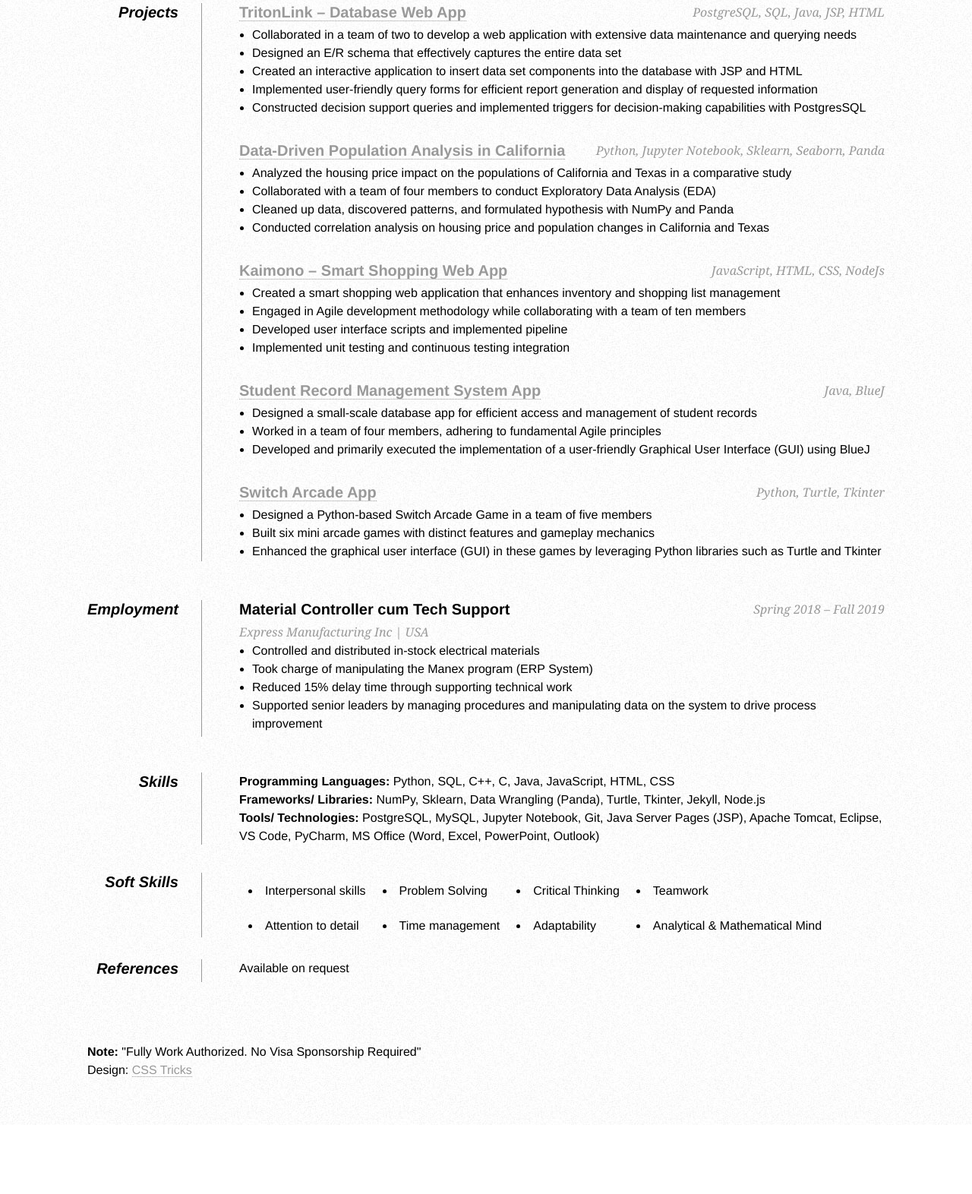
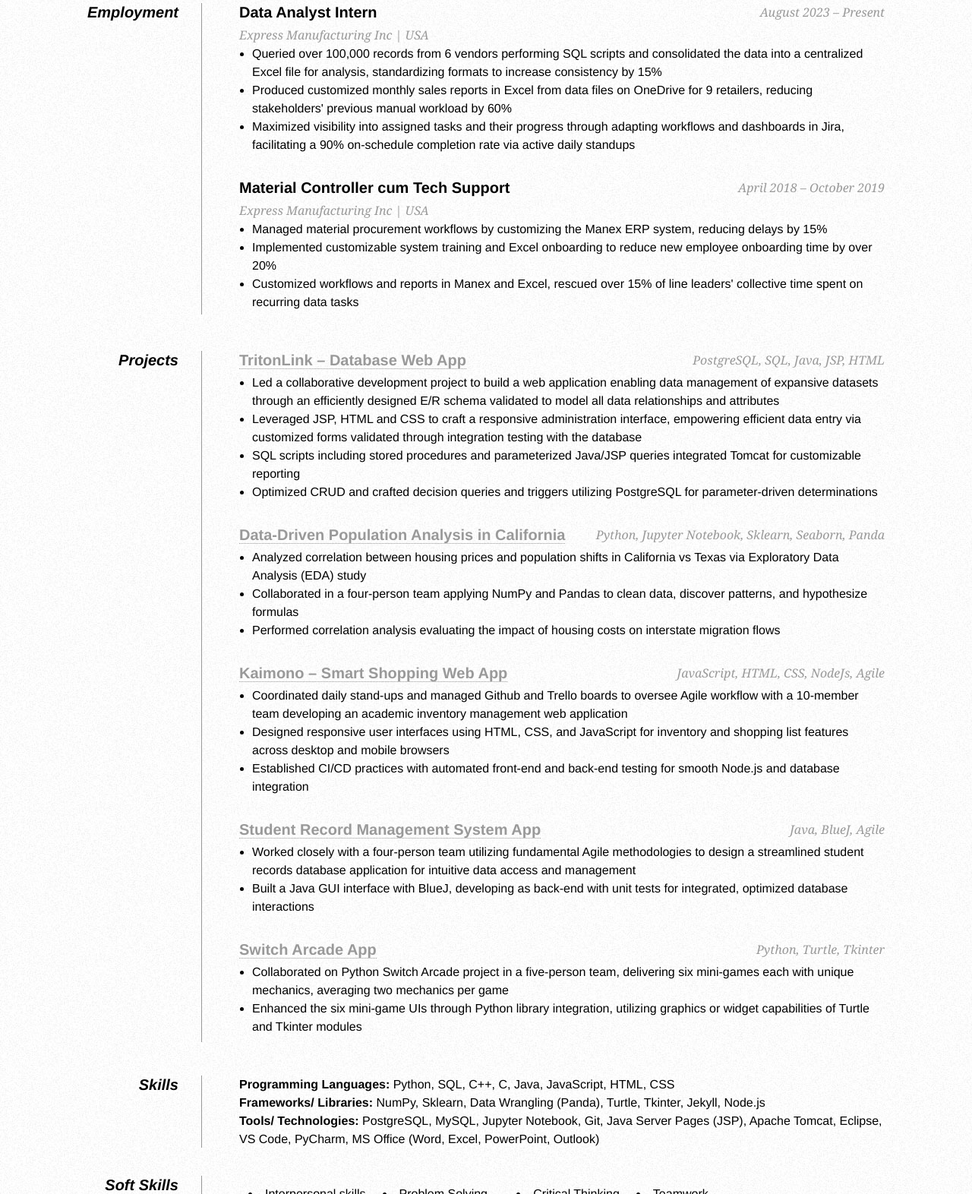
Before and after one commit to ahvuong/portfolio, a plain HTML site: page index.html in a window 1280 px wide. Shown: the part 677-2249 px from the top of the page at 76% size. Before the commit the page ends 2158 px from the top, so only its background shows below. Drawn offline with Linux system fonts and the light colour scheme.

Commit message:
Update employment and porjects

```diff
--- a/index.html
+++ b/index.html
@@ -140,7 +140,8 @@
             <dt style="height: 350px; border-right: 1px solid #999;">Education</dt>
             <dd>
                 <h2>University of California, San Diego <span>Sep 2021 – Dec 2023</span></h2>
-                <span style="bottom: 0; right: 0; font-style: italic; font-family: Georgia, Serif; font-size: 16px; color: #999; font-weight: normal; ">San Diego, CA</span>
+                <span style="bottom: 0; right: 0; font-style: italic; font-family: Georgia, Serif; font-size: 16px;
+                            color: #999; font-weight: normal; ">San Diego, CA</span>
                 <p>
                     <div class="container">
                         <span>Bachelor of Science in Computer Science</span>
@@ -154,7 +155,8 @@
 
 
                 <h2>Orange Coast College, CA <span>Aug 2018 – May 2021</span></h2>
-                <span style="bottom: 0; right: 0; font-style: italic; font-family: Georgia, Serif; font-size: 16px; color: #999; font-weight: normal; ">Costa Mesa, CA</span>
+                <span style="bottom: 0; right: 0; font-style: italic; font-family: Georgia, Serif; font-size: 16px;
+                            color: #999; font-weight: normal; ">Costa Mesa, CA</span>
                 <p>
                     <div class="container">
                         <span>Associate of Science in Computer Science</span>
@@ -165,66 +167,94 @@
                         <span><strong>GPA: 4.0</strong></span>
                     </div>
                     <span><strong>Dean’s List</strong></span></br>
-                    <span><strong><em>Awards: </em></strong> 2020 Foundation Scholarship & 2021 Sherry Griswold Memorial Scholarship</span></br>
+                    <span><strong><em>Awards: </em></strong>
+                        2020 Foundation Scholarship & 2021 Sherry Griswold Memorial Scholarship</span></br>
                 </p>
             </dd>
 
             <dd class="clear"></dd>
 
-
-            <dt style="height: 735px; border-right: 1px solid #999;">Projects</dt>
+            <dt style="height: 410px; border-right: 1px solid #999;">Employment</dt>
             <dd>
-                <h2><a href="https://youtu.be/WuNjX2rVSFg">TritonLink – Database Web App</a> <span>PostgreSQL, SQL, Java, JSP, HTML</span></h2>
+                <h2>Data Analyst Intern <span>August 2023 – Present</span></h2>
+                <span style="bottom: 0; right: 0; font-style: italic; font-family: Georgia, Serif; font-size: 16px; color: #999; font-weight: normal; ">Express Manufacturing Inc | USA</span>
                 <ul>
-                    <li>Collaborated in a team of two to develop a web application with extensive data maintenance and querying needs</li>
-                    <li>Designed an E/R schema that effectively captures the entire data set</li>
-                    <li>Created an interactive application to insert data set components into the database with JSP and HTML</li>
-                    <li>Implemented user-friendly query forms for efficient report generation and display of requested information</li>
-                    <li>Constructed decision support queries and implemented triggers for decision-making capabilities with PostgresSQL</li>
+                    <li>Queried over 100,000 records from 6 vendors performing SQL scripts and consolidated the data into a centralized Excel file for analysis,
+                        standardizing formats to increase consistency by 15%</li>
+                    <li>Produced customized monthly sales reports in Excel from data files on OneDrive for 9 retailers,
+                        reducing stakeholders' previous manual workload by 60%</li>
+                    <li>Maximized visibility into assigned tasks and their progress through adapting workflows and dashboards in Jira,
+                        facilitating a 90% on-schedule completion rate via active daily standups</li>
                 </ul>
-
-                <h2><a href="https://github.com/ahvuong/Data-Driven-Population-Analysis-in-California/blob/master/FinalProjectGroup_Sp23_AAA-H.ipynb">Data-Driven Population Analysis in California</a> <span>Python, Jupyter Notebook, Sklearn, Seaborn, Panda</span></h2>
+                <h2>Material Controller cum Tech Support <span>April 2018 – October 2019</span></h2>
+                <span style="bottom: 0; right: 0; font-style: italic; font-family: Georgia, Serif; font-size: 16px; color: #999; font-weight: normal; ">Express Manufacturing Inc | USA</span>
                 <ul>
-                    <li>Analyzed the housing price impact on the populations of California and Texas in a comparative study</li>
-                    <li>Collaborated with a team of four members to conduct Exploratory Data Analysis (EDA)</li>
-                    <li>Cleaned up data, discovered patterns, and formulated hypothesis with NumPy and Panda</li>
-                    <li>Conducted correlation analysis on housing price and population changes in California and Texas</li>
-                </ul>
-
-                <h2><a href="https://cse110-fa22-group22.github.io/cse110-fa22-group22/source/html/home.html">Kaimono – Smart Shopping Web App</a> <span>JavaScript, HTML, CSS, NodeJs</span></h2>
-                <ul>
-                    <li>Created a smart shopping web application that enhances inventory and shopping list management</li>
-                    <li>Engaged in Agile development methodology while collaborating with a team of ten members</li>
-                    <li>Developed user interface scripts and implemented pipeline</li>
-                    <li>Implemented unit testing and continuous testing integration</li>
-                </ul>
-
-                <h2><a href="https://youtu.be/yiijX7eUbU4">Student Record Management System App</a> <span>Java, BlueJ</span></h2>
-                <ul>
-                    <li>Designed a small-scale database app for efficient access and management of student records</li>
-                    <li>Worked in a team of four members, adhering to fundamental Agile principles</li>
-                    <li>Developed and primarily executed the implementation of a user-friendly Graphical User Interface (GUI) using BlueJ</li>
-                </ul>
-
-                <h2><a href="https://youtu.be/SRjhR7N2S8I">Switch Arcade App</a> <span>Python, Turtle, Tkinter</span></h2>
-                <ul>
-                    <li>Designed a Python-based Switch Arcade Game in a team of five members</li>
-                    <li>Built six mini arcade games with distinct features and gameplay mechanics</li>
-                    <li>Enhanced the graphical user interface (GUI) in these games by leveraging Python libraries such as Turtle and Tkinter</li>
+                    <li>Managed material procurement workflows by customizing the Manex ERP system, reducing delays by 15%</li>
+                    <li>Implemented customizable system training and Excel onboarding to reduce new employee onboarding time by over 20%</li>
+                    <li>Customized workflows and reports in Manex and Excel, rescued over 15% of line leaders' collective time spent on recurring data tasks</li>
                 </ul>
             </dd>
 
             <dd class="clear"></dd>
 
-            <dt style="height: 180px; border-right: 1px solid #999;">Employment</dt>
+            <dt style="height: 910px; border-right: 1px solid #999;">Projects</dt>
             <dd>
-                <h2>Material Controller cum Tech Support <span>Spring 2018 – Fall 2019</span></h2>
-                <span style="bottom: 0; right: 0; font-style: italic; font-family: Georgia, Serif; font-size: 16px; color: #999; font-weight: normal; ">Express Manufacturing Inc | USA</span>
+                <h2><a href="https://youtu.be/WuNjX2rVSFg">TritonLink – Database Web App</a>
+                    <span>PostgreSQL, SQL, Java, JSP, HTML</span></h2>
                 <ul>
-                    <li>Controlled and distributed in-stock electrical materials</li>
-                    <li>Took charge of manipulating the Manex program (ERP System)</li>
-                    <li>Reduced 15% delay time through supporting technical work</li>
-                    <li>Supported senior leaders by managing procedures and manipulating data on the system to drive process improvement</li>
+                    <li>Led a collaborative development project to build a web application enabling data
+                        management of expansive datasets through an efficiently designed E/R schema
+                        validated to model all data relationships and attributes</li>
+                    <li>Leveraged JSP, HTML and CSS to craft a responsive administration interface, empowering
+                        efficient data entry via customized forms validated through integration testing with
+                        the database</li>
+                    <li>SQL scripts including stored procedures and parameterized Java/JSP queries integrated Tomcat
+                        for customizable reporting</li>
+                    <li>Optimized CRUD and crafted decision queries and triggers utilizing PostgreSQL for
+                        parameter-driven determinations</li>
+                </ul>
+
+                <h2><a href="https://github.com/ahvuong/Data-Driven-Population-Analysis-in-California/blob/master/FinalProjectGroup_Sp23_AAA-H.ipynb">
+                    Data-Driven Population Analysis in California</a>
+                    <span>Python, Jupyter Notebook, Sklearn, Seaborn, Panda</span></h2>
+                <ul>
+                    <li>Analyzed correlation between housing prices and population shifts in California vs Texas
+                        via Exploratory Data Analysis (EDA) study</li>
+                    <li>Collaborated in a four-person team applying NumPy and Pandas to clean data, discover patterns,
+                        and hypothesize formulas</li>
+                    <li>Performed correlation analysis evaluating the impact of housing costs on interstate migration flows</li>
+                </ul>
+
+                <h2><a href="https://cse110-fa22-group22.github.io/cse110-fa22-group22/source/html/home.html">
+                    Kaimono – Smart Shopping Web App</a>
+                    <span>JavaScript, HTML, CSS, NodeJs, Agile</span></h2>
+                <ul>
+                    <li>Coordinated daily stand-ups and managed Github and Trello boards to oversee Agile workflow with
+                        a 10-member team developing an academic inventory management web application</li>
+                    <li>Designed responsive user interfaces using HTML, CSS, and JavaScript for inventory and
+                        shopping list features across desktop and mobile browsers</li>
+                    <li>Established CI/CD practices with automated front-end and back-end testing for
+                        smooth Node.js and database integration</li>
+                </ul>
+
+                <h2><a href="https://youtu.be/yiijX7eUbU4">
+                    Student Record Management System App</a>
+                    <span>Java, BlueJ, Agile</span></h2>
+                <ul>
+                    <li>Worked closely with a four-person team utilizing fundamental Agile methodologies to design
+                        a streamlined student records database application for intuitive data access and management</li>
+                    <li>Built a Java GUI interface with BlueJ, developing as back-end with unit tests for integrated,
+                        optimized database interactions</li>
+                </ul>
+
+                <h2><a href="https://youtu.be/SRjhR7N2S8I">
+                    Switch Arcade App</a>
+                    <span>Python, Turtle, Tkinter</span></h2>
+                <ul>
+                    <li>Collaborated on Python Switch Arcade project in a five-person team,
+                        delivering six mini-games each with unique mechanics, averaging two mechanics per game</li>
+                    <li>Enhanced the six mini-game UIs through Python library integration, utilizing graphics or widget capabilities
+                        of Turtle and Tkinter modules</li>
                 </ul>
             </dd>
 
```
